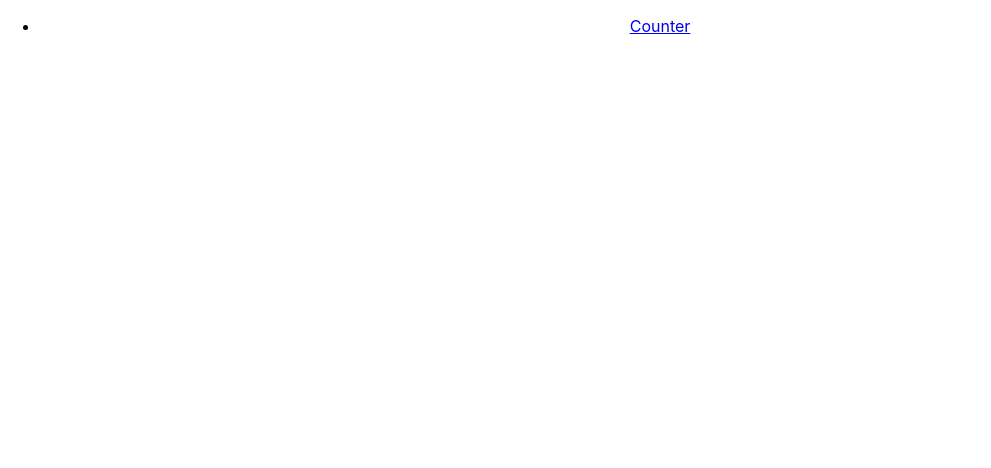
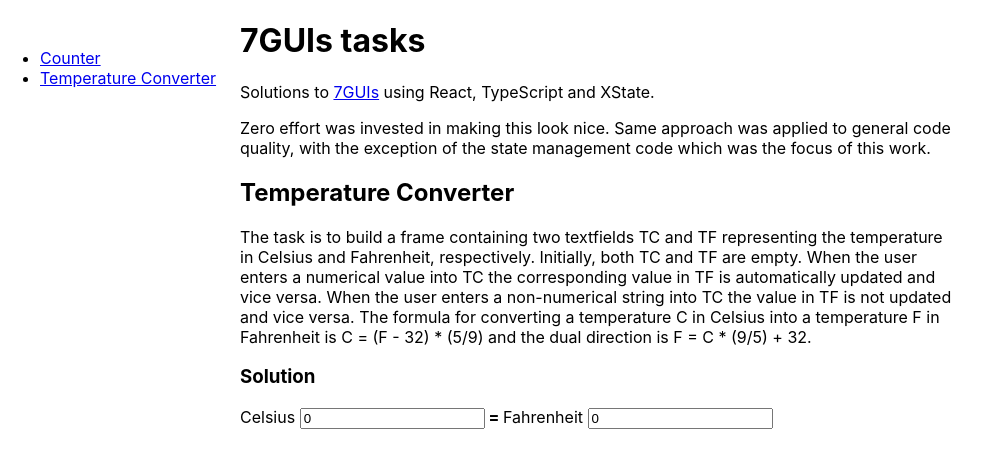
Before and after one commit to ikovic/7-guis-xstate-react-ts, a React (Create React App) app: page /temperature-converter in a window 1280 px wide. Shown: the top 468 px of the page, without its empty margins (0-991 px from the left). Built offline with nearby package versions, Linux system fonts and the light colour scheme.

Commit message:
Add solution to the second task

```diff
--- a/src/App.tsx
+++ b/src/App.tsx
@@ -1,25 +1,43 @@
 import React from "react";
 import { BrowserRouter as Router, Switch, Route, Link } from "react-router-dom";
 
-import Counter from "./tasks/Counter";
+import Counter from "./tasks/counter/Counter";
+import TemperatureConverter from "./tasks/temperatureConverter/TemperatureConverter";
 
 import "./App.css";
 
 function App() {
   return (
     <Router>
-      <div className="App">
-        <nav>
+      <div className="application">
+        <nav className="navigation">
           <ul>
             <li>
               <Link to="/counter">Counter</Link>
             </li>
+            <li>
+              <Link to="/temperature-converter">Temperature Converter</Link>
+            </li>
           </ul>
         </nav>
-        <main>
+        <main className="content">
+          <h1>7GUIs tasks</h1>
+          <p>
+            Solutions to{" "}
+            <a href="https://eugenkiss.github.io/7guis/tasks">7GUIs</a> using
+            React, TypeScript and XState.
+          </p>
+          <p>
+            Zero effort was invested in making this look nice. Same approach was
+            applied to general code quality, with the exception of the state
+            management code which was the focus of this work.
+          </p>
           <Switch>
             <Route path="/counter">
               <Counter />
+            </Route>
+            <Route path="/temperature-converter">
+              <TemperatureConverter />
             </Route>
           </Switch>
         </main>
--- a/src/index.css
+++ b/src/index.css
@@ -1,13 +1,27 @@
 body {
   margin: 0;
-  font-family: -apple-system, BlinkMacSystemFont, 'Segoe UI', 'Roboto', 'Oxygen',
-    'Ubuntu', 'Cantarell', 'Fira Sans', 'Droid Sans', 'Helvetica Neue',
+  font-family: -apple-system, BlinkMacSystemFont, "Segoe UI", "Roboto", "Oxygen",
+    "Ubuntu", "Cantarell", "Fira Sans", "Droid Sans", "Helvetica Neue",
     sans-serif;
   -webkit-font-smoothing: antialiased;
   -moz-osx-font-smoothing: grayscale;
 }
 
 code {
-  font-family: source-code-pro, Menlo, Monaco, Consolas, 'Courier New',
+  font-family: source-code-pro, Menlo, Monaco, Consolas, "Courier New",
     monospace;
 }
+
+.application {
+  display: flex;
+  flex-direction: row;
+}
+
+.navigation {
+  padding-top: 2rem;
+  width: 240px;
+}
+
+.content {
+  max-width: 720px;
+}
--- a/src/tasks/Counter.tsx
+++ b/src/tasks/counter/Counter.tsx
@@ -8,13 +8,13 @@ const Counter = () => {
 
   return (
     <article>
-      <h1>Counter</h1>
+      <h2>Counter</h2>
       <p>
         The task is to build a frame containing a label or read-only textfield T
         and a button B. Initially, the value in T is “0” and each click of B
         increases the value in T by one.
       </p>
-      <h2>Solution</h2>
+      <h3>Solution</h3>
       <div>
         {`${state.context.value} `}
         <button onClick={() => send("INCREMENT")}>Increment</button>
--- /dev/null
+++ b/src/tasks/temperatureConverter/TemperatureConverter.tsx
@@ -0,0 +1,49 @@
+import React from "react";
+import { useMachine } from "@xstate/react";
+
+import tempConverterMachine from "./tempConverterMachine";
+
+const TemperatureConverter = () => {
+  const [state, send] = useMachine(tempConverterMachine);
+  const { celsius, fahrenheit } = state.context;
+
+  return (
+    <article>
+      <h2>Temperature Converter</h2>
+      <p>
+        The task is to build a frame containing two textfields TC and TF
+        representing the temperature in Celsius and Fahrenheit, respectively.
+        Initially, both TC and TF are empty. When the user enters a numerical
+        value into TC the corresponding value in TF is automatically updated and
+        vice versa. When the user enters a non-numerical string into TC the
+        value in TF is not updated and vice versa. The formula for converting a
+        temperature C in Celsius into a temperature F in Fahrenheit is C = (F -
+        32) * (5/9) and the dual direction is F = C * (9/5) + 32.
+      </p>
+      <h3>Solution</h3>
+      <div>
+        <label htmlFor="celsius">Celsius </label>
+        <input
+          id="celsius"
+          type="text"
+          value={celsius}
+          onChange={(e) =>
+            send({ type: "ENTER_CELSIUS", value: Number(e.target.value) })
+          }
+        />
+        <b> = </b>
+        <label htmlFor="fahrenheit">Fahrenheit </label>
+        <input
+          id="fahrenheit"
+          type="text"
+          value={fahrenheit}
+          onChange={(e) =>
+            send({ type: "ENTER_FAHRENHEIT", value: Number(e.target.value) })
+          }
+        />
+      </div>
+    </article>
+  );
+};
+
+export default TemperatureConverter;
--- /dev/null
+++ b/src/tasks/temperatureConverter/tempConverterMachine.ts
@@ -0,0 +1,63 @@
+import { Machine, assign } from "xstate";
+
+interface TemperatureConverterContext {
+  celsius: number;
+  fahrenheit: number;
+}
+
+type EnterCelsiusEvent = { type: "ENTER_CELSIUS"; value: number };
+type EnterFahrenheitEvent = { type: "ENTER_FAHRENHEIT"; value: number };
+
+// used a type alias here since event could be a string (interfaces do not work on primitives)
+type TemperatureConverterEvent = EnterCelsiusEvent | EnterFahrenheitEvent;
+
+const tempConverterMachine = Machine<
+  TemperatureConverterContext,
+  TemperatureConverterEvent
+>(
+  {
+    id: "tempConverterMachine",
+    initial: "displayValues",
+    context: {
+      celsius: 0,
+      fahrenheit: 0,
+    },
+    states: {
+      displayValues: {
+        on: {
+          ENTER_CELSIUS: {
+            cond: "inputIsNumber",
+            target: "displayValues",
+            actions: "convertToFahrenheit",
+          },
+          ENTER_FAHRENHEIT: {
+            target: "displayValues",
+            actions: "convertToCelsius",
+            cond: "inputIsNumber",
+          },
+        },
+      },
+    },
+  },
+  {
+    actions: {
+      convertToFahrenheit: assign((_, event) => {
+        return { celsius: event.value, fahrenheit: event.value * (9 / 5) + 32 };
+      }),
+      convertToCelsius: assign((_, event) => {
+        return {
+          celsius: (event.value - 32) * (5 / 9),
+          fahrenheit: event.value,
+        };
+      }),
+    },
+    guards: {
+      inputIsNumber: (_, event) => {
+        const { value } = event;
+        return typeof value === "number" && isFinite(value);
+      },
+    },
+  }
+);
+
+export default tempConverterMachine;
```
Also changed, not shown: src/tasks/counter/counterMachine.ts (renamed from src/tasks/counterMachine.ts).
